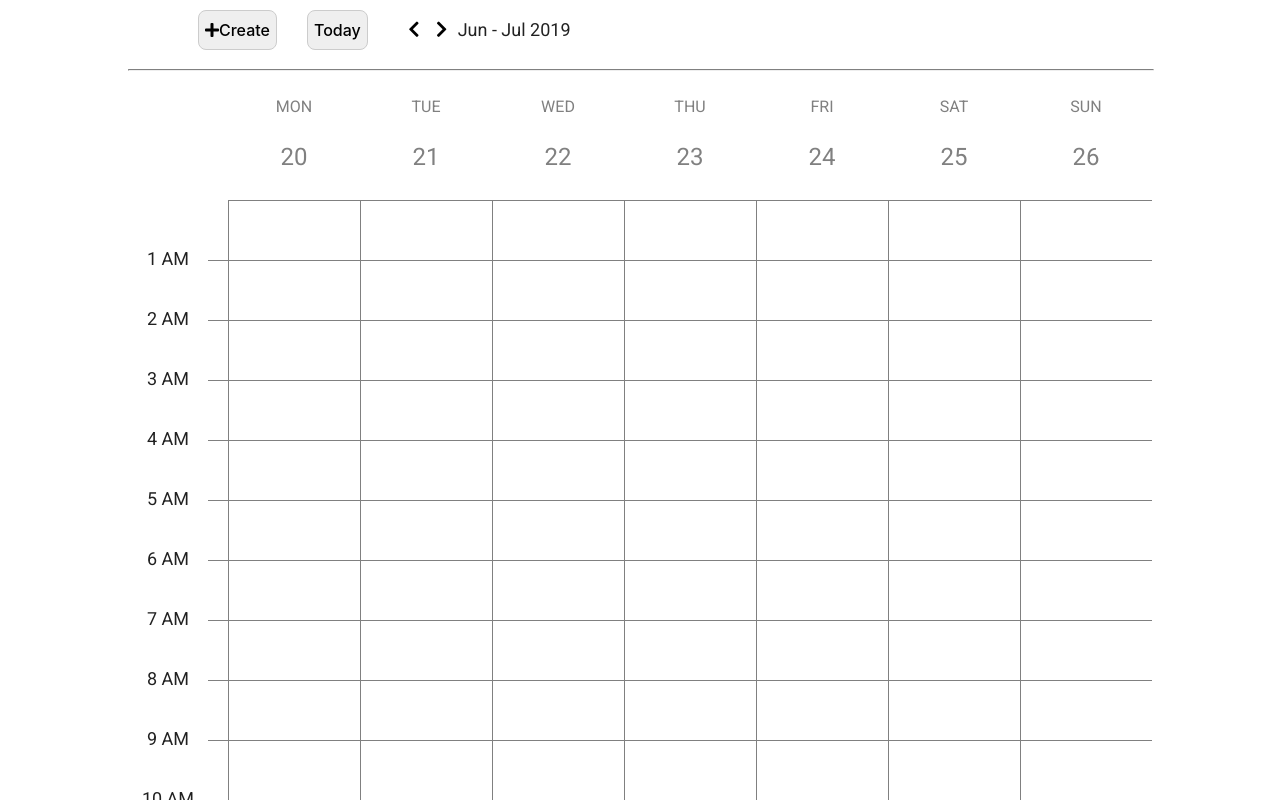
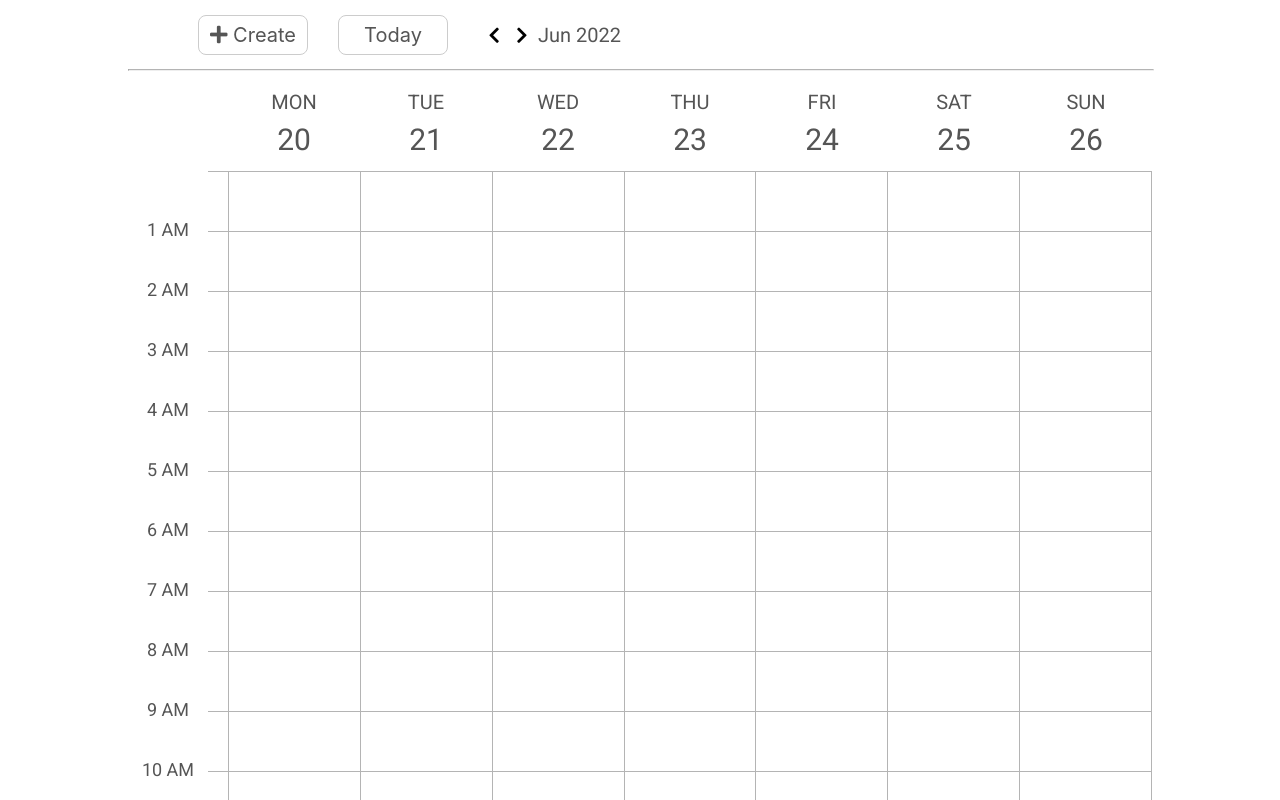
Before and after one commit to KateSuhodolska/calendar-js, a website with bundled scripts: page index.html in a window 1280 px wide. Built offline with nearby package versions, Linux system fonts and the light colour scheme.

Commit message:
navigation

```diff
--- a/scripts/calendar/calendar.js
+++ b/scripts/calendar/calendar.js
@@ -4,18 +4,14 @@ import { generateWeekRange } from "../common/time.utils.js";
 import { createNumbersArray } from "../common/createNumbersArray.js";
 
 const generateDay = () => {
-    const calendarDaySlots = createNumbersArray(1, 24);
+    const calendarDaySlots = createNumbersArray(0, 24);
 
     const generateDaySlots = calendarDaySlots
         .map((el) => {
-            return `<div class="calendar__time-slot"></div>`;
+            return `<div class="calendar__time-slot" data-time=${el}></div>`;
         })
         .join("");
 
-    const calendarTimeSlots = document.querySelectorAll(".calendar__time-slot");
-    calendarTimeSlots.forEach((el) =>
-        el.setAttribute("data-time", `${new Date().getHours()}`)
-    );
     return generateDaySlots;
     // функция должна сгенерировать и вернуть разметку дня в виде строки
     // разметка состоит из 24 часовых временных слотов (.calendar__time-slot)
@@ -27,16 +23,12 @@ export const renderWeek = () => {
     const daysOfWeek = generateWeekRange(getItem("displayedWeekStart"));
     const generateDaysOfWeek = daysOfWeek
         .map((el) => {
-            return `<div class="calendar__day">${generateDay()}</div>`;
+            return `<div class="calendar__day" data-day=${el.getDate()}>${generateDay()}</div>`;
         })
         .join("");
 
     calendarWeek.innerHTML = generateDaysOfWeek;
 
-    const calendarDay = document.querySelectorAll(".calendar__day");
-    calendarDay.forEach((el) =>
-        el.setAttribute("data-day", `${new Date().getDay()}`)
-    );
     // функция должна сгенерировать разметку недели в виде строки и вставить ее на страницу (в .calendar__week)
     // разметка недели состоит из 7 дней (.calendar__day) отображаемой недели
     // массив дней, которые нужно отобразить, считаем ф-цией generateWeekRange на основе displayedWeekStart из storage
--- a/scripts/calendar/header.js
+++ b/scripts/calendar/header.js
@@ -10,35 +10,16 @@ export const renderHeader = () => {
     const calendarHeader = document.querySelector(".calendar__header");
     const stringCurrentWeek = currentWeek
         .map((el) => {
-            return `<div class="calendar__day-label day-label">
+            return `<div class="calendar__day-label day-label" data-day=${el.getDate()}>
           <span class="day-label__day-name">${
             daysOfWeek[new Date(el).getDay()]
           }</span>
           <span class="day-label__day-number">${new Date(el).getDate()}</span>
         </div>`;
-
-            // const calendarDayLabel = document.createElement("div");
-            // calendarDayLabel.classList.add("calendar__day-label", "day-label");
-
-            // const dayName = document.createElement("span");
-            // dayName.classList.add("day-label__day-name");
-            // dayName.textContent = daysOfWeek[new Date(el).getDay()];
-
-            // const dayNumber = document.createElement("span");
-            // dayNumber.classList.add("day-label__day-number");
-            // dayNumber.textContent = new Date(el).getDate();
-
-            // calendarDayLabel.append(dayName, dayNumber);
-            // console.log(calendarDayLabel);
         })
         .join(" ");
 
-    // calendarHeader.append(...stringCurrentWeek); //replace to innerHTML
     calendarHeader.innerHTML = stringCurrentWeek;
-    const headerDayLabels = document.querySelectorAll(".calendar__day-label");
-    headerDayLabels.forEach((el) =>
-        el.setAttribute("data-time", `${new Date().getHours()}`)
-    );
 
     // на основе displayedWeekStart из storage с помощью generateWeekRange сформируйте массив дней текущей недели
     // на основе полученного массива сформируйте разметку в виде строки - 7 дней (день недели и число в месяце)
--- a/scripts/common/createNumbersArray.js
+++ b/scripts/common/createNumbersArray.js
@@ -1,13 +1,13 @@
+export const createNumbersArray = (from, to) => {
+    // ф-ция должна генерировать массив чисел от from до to
+    const numbersArray = [];
+    for (let i = from; i <= to; i++) {
+        numbersArray.push(i);
+    }
+    return numbersArray;
+};
+
 // export const createNumbersArray = (from, to) => {
 //     // ф-ция должна генерировать массив чисел от from до to
-//     const numbersArray = [];
-//     for (let i = from; i <= to; i++) {
-//         numbersArray.push(i);
-//     }
-//     return numbersArray;
+//     return new Array(to - from).fill(1).map((el, i) => el + i);
 // };
-
-export const createNumbersArray = (from, to) => {
-    // ф-ция должна генерировать массив чисел от from до to
-    return new Array(to - from).fill(1).map((el, i) => el + i);
-};
--- a/scripts/header/navigation.js
+++ b/scripts/header/navigation.js
@@ -1,24 +1,48 @@
-import { getItem, setItem } from '../common/storage.js';
-import { renderWeek } from '../calendar/calendar.js';
-import { renderHeader } from '../calendar/header.js';
-import { getStartOfWeek, getDisplayedMonth } from '../common/time.utils.js';
+import { getItem, setItem } from "../common/storage.js";
+import { renderWeek } from "../calendar/calendar.js";
+import { renderHeader } from "../calendar/header.js";
+import { getStartOfWeek, getDisplayedMonth } from "../common/time.utils.js";
+import shmoment from "../common/shmoment.js";
 
-const navElem = document.querySelector('.navigation');
+const navElem = document.querySelector(".navigation");
 const displayedMonthElem = document.querySelector(
-  '.navigation__displayed-month'
+    ".navigation__displayed-month"
 );
 
 function renderCurrentMonth() {
-  // отрисовать месяц, к которому относиться текущая неделя (getDisplayedMonth)
-  // вставить в .navigation__displayed-month
+    displayedMonthElem.textContent = getDisplayedMonth(
+        getItem("displayedWeekStart")
+    );
+
+    // отрисовать месяц, к которому относиться текущая неделя (getDisplayedMonth)
+    // вставить в .navigation__displayed-month
 }
 
 const onChangeWeek = (event) => {
-  // при переключении недели обновите displayedWeekStart в storage
-  // и перерисуйте все необходимые элементы страницы (renderHeader, renderWeek, renderCurrentMonth)
+    const nextWeeks = event.target.closest(".fa-chevron-right");
+    if (nextWeeks) {
+        setItem(
+            "displayedWeekStart",
+            shmoment(getItem("displayedWeekStart")).add("days", 7).result()
+        );
+    }
+
+    const previousWeeks = event.target.closest(".fa-chevron-left");
+    if (previousWeeks) {
+        setItem(
+            "displayedWeekStart",
+            shmoment(getItem("displayedWeekStart")).subtract("days", 7).result()
+        );
+    }
+
+    renderCurrentMonth();
+    renderHeader();
+    renderWeek();
+    // при переключении недели обновите displayedWeekStart в storage
+    // и перерисуйте все необходимые элементы страницы (renderHeader, renderWeek, renderCurrentMonth)
 };
 
 export const initNavigation = () => {
-  renderCurrentMonth();
-  navElem.addEventListener('click', onChangeWeek);
+    renderCurrentMonth();
+    navElem.addEventListener("click", onChangeWeek);
 };
--- a/styles/calendar.scss
+++ b/styles/calendar.scss
@@ -2,17 +2,23 @@
 .calendar {
     width: 100%;
     overflow: scroll;
-     ::-webkit-scrollbar {
+    &::-webkit-scrollbar {
         display: none;
     }
     &__header {
         display: flex;
+        position: fixed;
+        width: 80%;
+        top: 67px;
+        justify-content: space-around;
         flex-direction: row;
+        height: 100px;
         padding: 10px 0 10px 100px;
     }
     &__week {
         display: flex;
         width: 100%;
+        border-right: 0.5px solid #b4b4b4;
         &-container {
             display: flex;
         }
@@ -24,14 +30,14 @@
     }
     &__time-slot {
         height: 60px;
-        border-left: 0.5px solid grey;
-        border-top: 0.5px solid grey;
+        border-left: 0.5px solid #b4b4b4;
+        border-top: 0.5px solid #b4b4b4;
     }
 }
 
 .header-line {
     width: 100%;
-    border-top: 0.1px solid grey;
+    border-top: 0.1px solid #b4b4b4;
 }
 
 .time-slot {
@@ -42,30 +48,31 @@
         margin: 0 auto;
         position: relative;
         top: 12px;
+        color: #555555;
     }
 }
 
 .day-label {
+    max-width: 20px;
     display: flex;
     flex-direction: column;
     align-items: center;
     width: 15%;
     height: 100px;
     text-transform: uppercase;
-    color: grey;
+    color: #555555;
     &__day-name {
-        font-size: 16px;
-        margin-top: 5px;
+        font-size: 20px;
+        margin-top: 10px;
     }
     &__day-number {
-        font-size: 24px;
-        margin-top: 20px;
+        font-size: 30px;
     }
 }
 
 .timescale-line {
     position: relative;
-    top: 0.7px;
+    top: -59.3px;
     width: 20px;
-    border-top: 0.5px solid grey;
+    border-top: 0.5px solid #b4b4b4;
 }
--- a/styles/common.scss
+++ b/styles/common.scss
@@ -1,16 +1,24 @@
 .header {
     display: flex;
-    margin-bottom: 10px;
+    margin: 5px 0;
+    &-line {
+        width: 100%;
+        border-top: 0.1px solid grey;
+        margin-bottom: 100px;
+    }
 }
 
 .button {
     height: 40px;
+    width: 110px;
     border-radius: 8px;
     border: 1px solid #ccc;
     outline: none;
     cursor: pointer;
-    font-size: 16px;
-    font-weight: 500;
+    font-size: 20px;
+    font-weight: 400;
+    color: #555555;
+    background-color: #fff;
 }
 
 .create-event-btn {
@@ -19,6 +27,11 @@
 
 .navigation__today-btn {
     margin: 10px 30px 0;
+}
+
+.navigation__displayed-month {
+    font-size: 20px;
+    color: #555555;
 }
 
 .icon-button {
```
Also changed, not shown: index.html (+1 -1 lines), scripts/common/time.utils.js (+23 -21 lines), styles.css, 1 other file.
